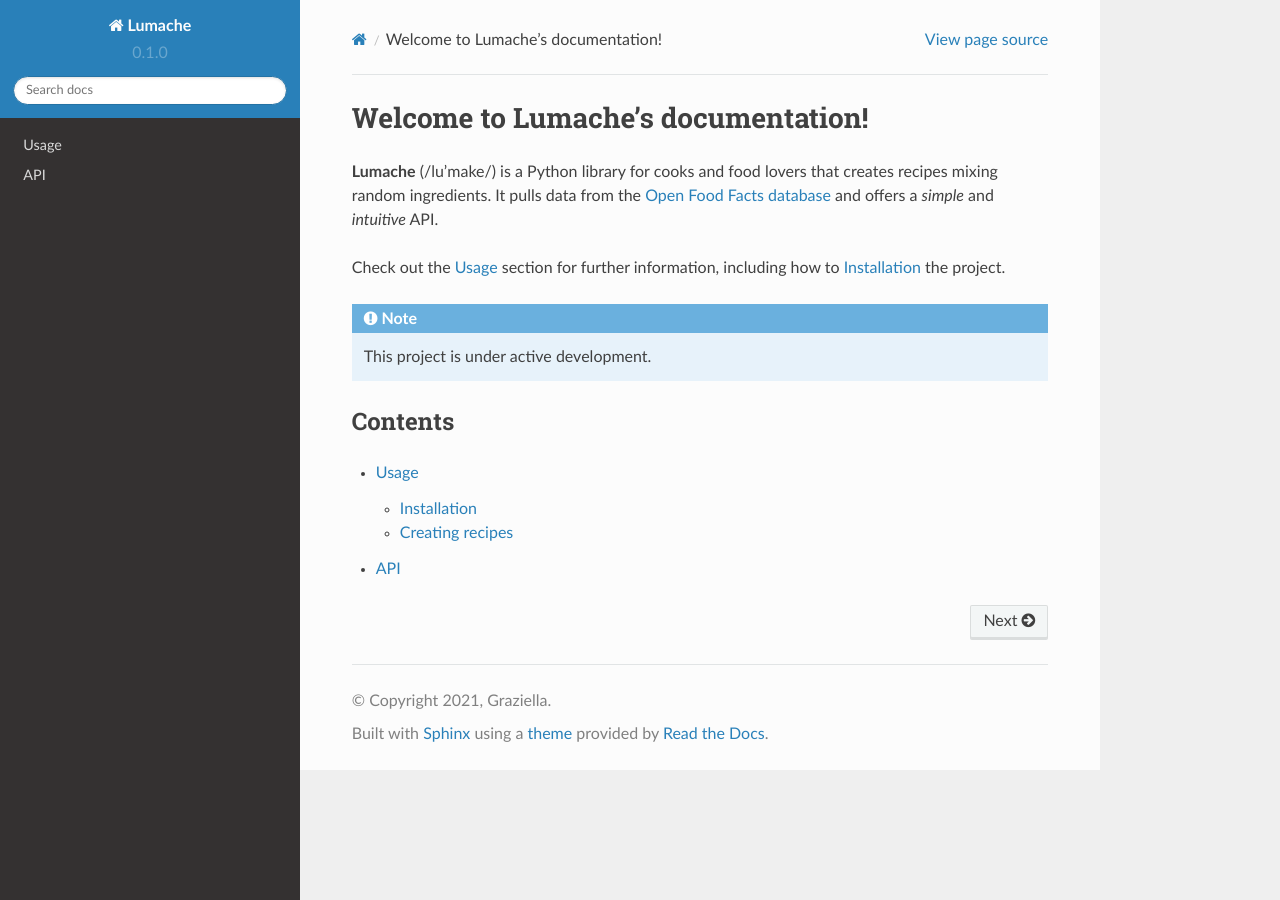
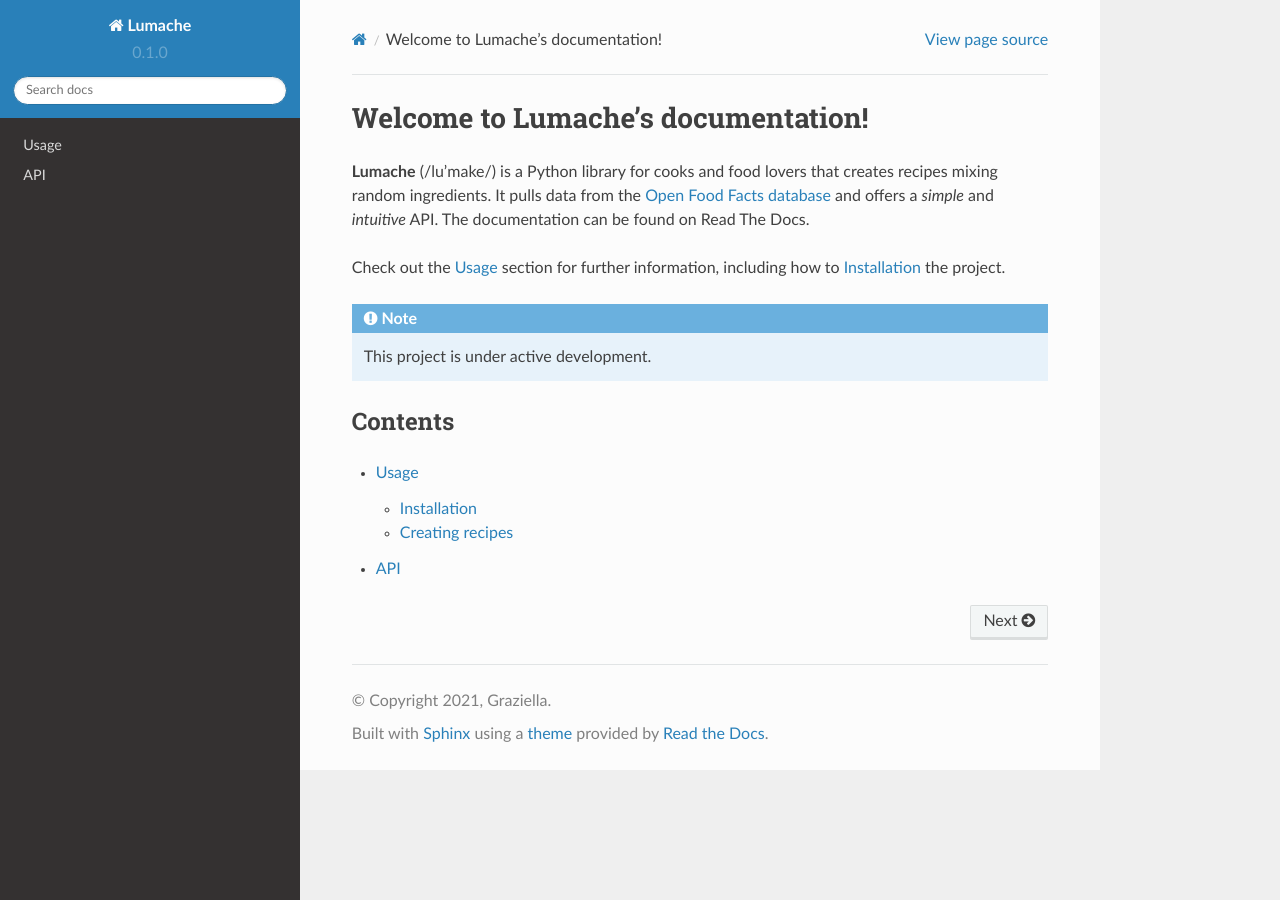
Before and after one commit to ABerthereau/TempoNest2-doc, a Sphinx documentation site: the page built from docs/source/index.rst, in a window 1280 px wide. Built offline with Sphinx 7.4.7 and the Read the Docs theme 2.0.0, drawn with Linux system fonts in a browser that asks for light colours.

Commit message:
Update index.rst

```diff
--- a/docs/source/index.rst
+++ b/docs/source/index.rst
@@ -5,6 +5,7 @@
 that creates recipes mixing random ingredients.
 It pulls data from the `Open Food Facts database <https://world.openfoodfacts.org/>`_
 and offers a *simple* and *intuitive* API.
+The documentation can be found on Read The Docs.
 
 Check out the :doc:`usage` section for further information, including
 how to :ref:`installation` the project.
```
